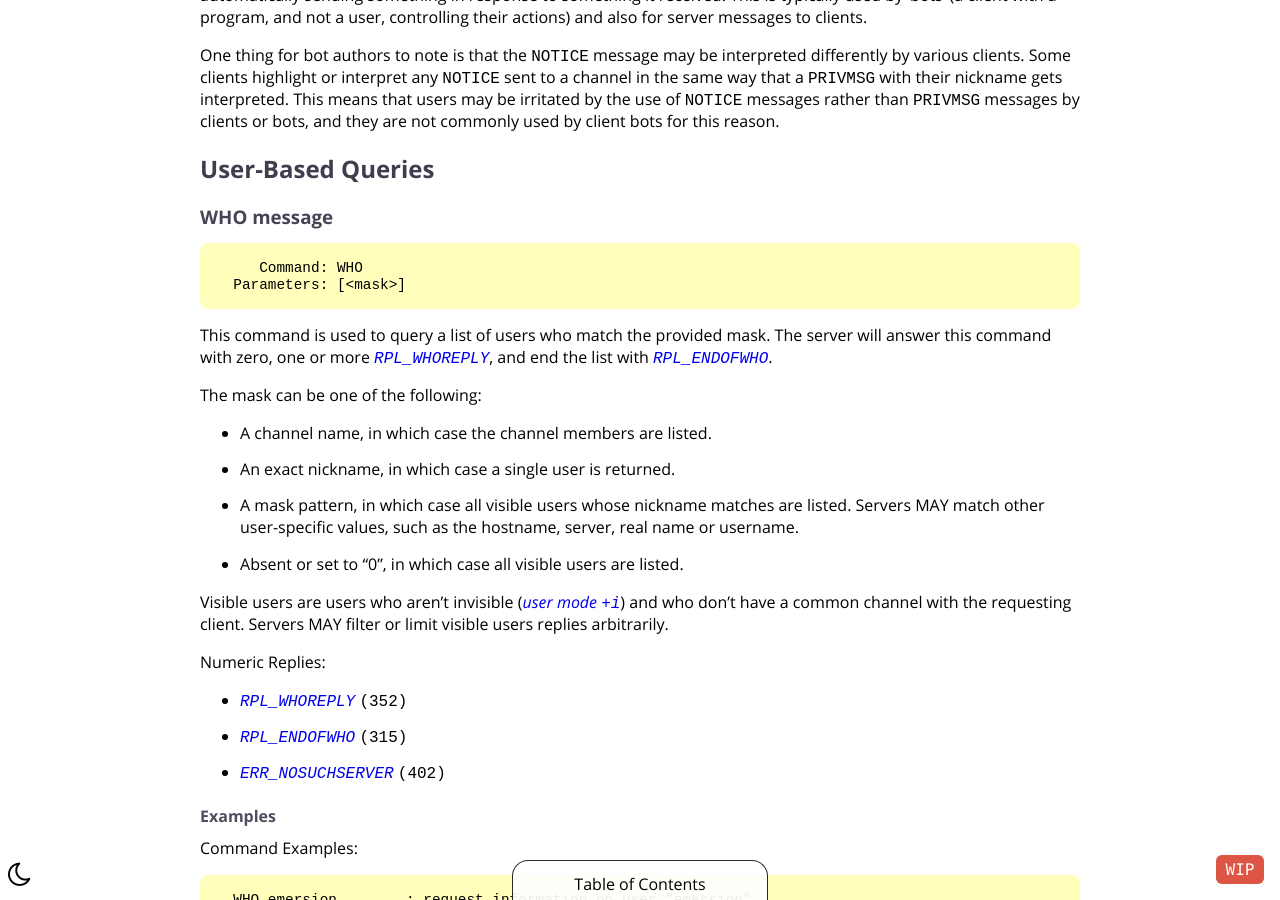
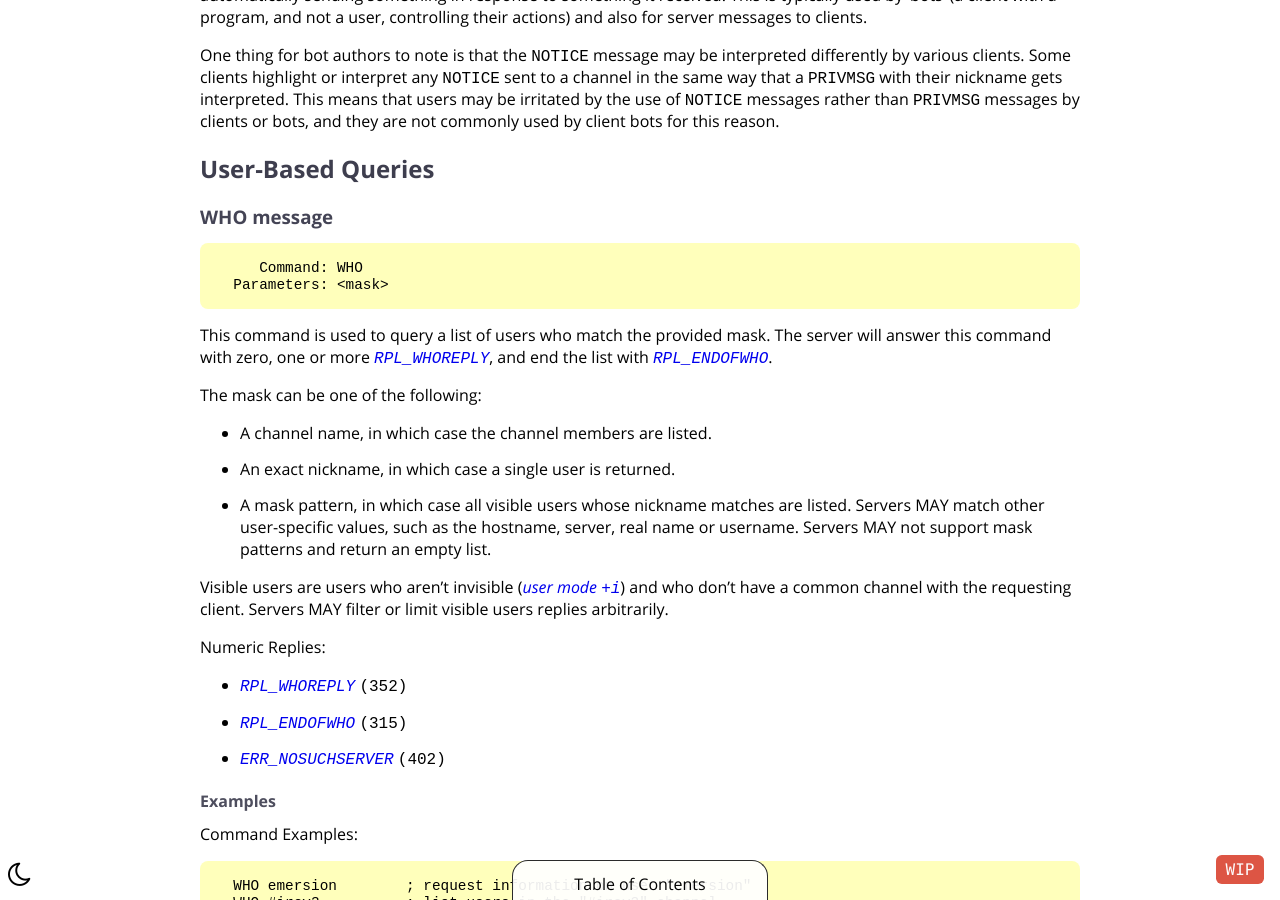
Before and after one commit to ircdocs/modern-irc, a Jekyll site: the page built from index.md, in a window 1280 px wide and 900 px high, scrolled down 36594 px. Built offline with Jekyll 4.4.1, drawn with Linux system fonts in a browser that asks for light colours.

Commit message:
Make argument required, some servers don't support mask patterns

```diff
--- a/index.md
+++ b/index.md
@@ -1338,7 +1338,7 @@ One thing for bot authors to note is that the `NOTICE` message may be interprete
 ### WHO message
 
          Command: WHO
-      Parameters: [<mask>]
+      Parameters: <mask>
 
 This command is used to query a list of users who match the provided mask.
 The server will answer this command with zero, one or more [`RPL_WHOREPLY`](#rplwhoreply-352), and end the list with [`RPL_ENDOFWHO`](#rplendofwho-315).
@@ -1347,8 +1347,7 @@ The mask can be one of the following:
 
 * A channel name, in which case the channel members are listed.
 * An exact nickname, in which case a single user is returned.
-* A mask pattern, in which case all visible users whose nickname matches are listed. Servers MAY match other user-specific values, such as the hostname, server, real name or username.
-* Absent or set to "0", in which case all visible users are listed.
+* A mask pattern, in which case all visible users whose nickname matches are listed. Servers MAY match other user-specific values, such as the hostname, server, real name or username. Servers MAY not support mask patterns and return an empty list.
 
 Visible users are users who aren't invisible ([user mode `+i`](#invisible-user-mode)) and who don't have a common channel with the requesting client.
 Servers MAY filter or limit visible users replies arbitrarily.
```
